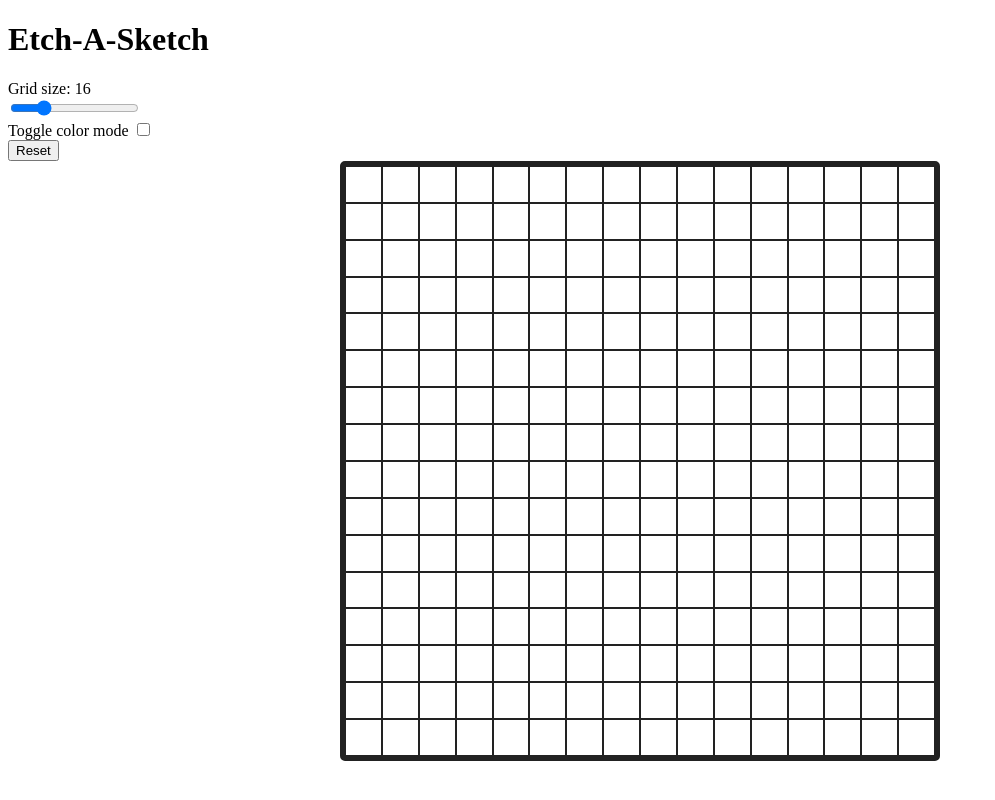
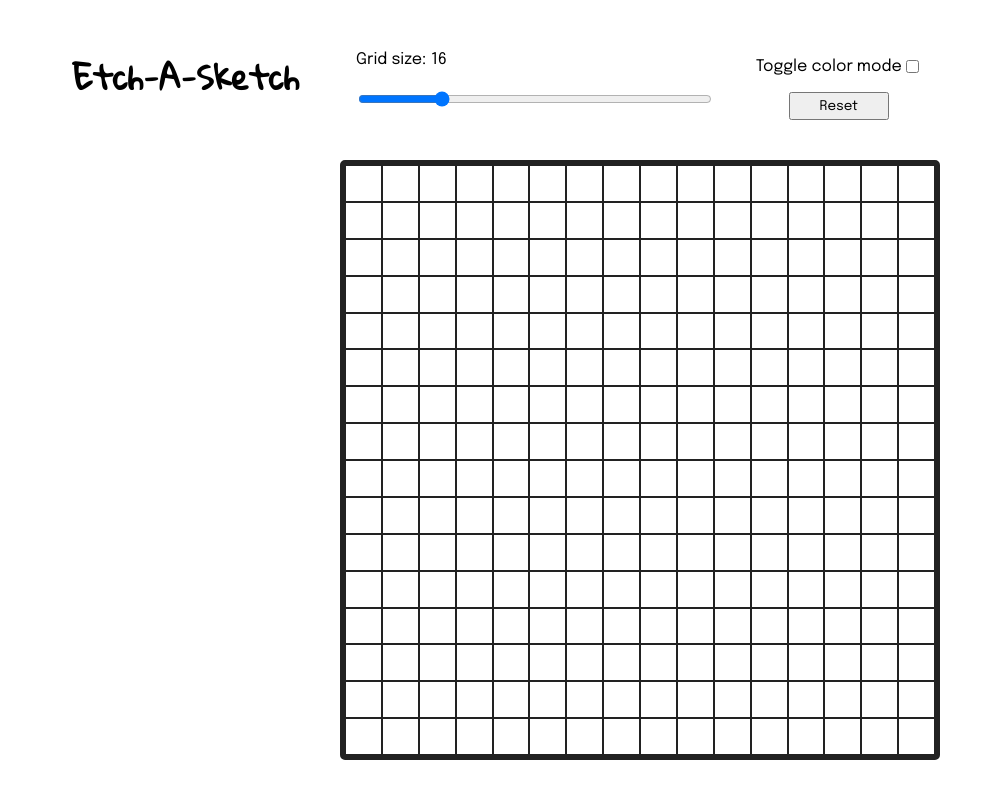
Before and after one commit to matheussilvaesousa/etch-a-sketch, a plain HTML site: page index.html in a window 1280 px wide. Shown: the whole page, without its empty margins (0-995 px from the left). Drawn offline with Linux system fonts and the light colour scheme.

Commit message:
Give the project a proper layout and UI

```diff
--- a/index.html
+++ b/index.html
@@ -3,6 +3,14 @@
   <head>
     <meta charset="UTF-8" />
     <meta name="viewport" content="width=device-width, initial-scale=1.0" />
+    <link
+      href="https://fonts.googleapis.com/css2?family=Gloria+Hallelujah&display=swap"
+      rel="stylesheet"
+    />
+    <link
+      href="https://fonts.googleapis.com/css2?family=Epilogue:wght@400;700&display=swap"
+      rel="stylesheet"
+    />
     <link rel="stylesheet" href="main.css" />
     <title>Etch-A-Sketch</title>
   </head>
@@ -12,16 +20,18 @@
       <div id="nav">
         <div id="slider-container">
           <div id="slider-title">
-            Grid size: <span id="slider-value">16</span>
+            Grid size:<span id="slider-value">16</span>
           </div>
           <input id="slider" type="range" min="2" max="64" value="16" />
         </div>
-        <div id="color-container">
-          <label for="color">Toggle color mode</label>
-          <input id="color" type="checkbox" name="color" />
-        </div>
-        <div id="reset-container">
-          <button id="reset">Reset</button>
+        <div id="settings-container">
+          <div id="color-container">
+            <label id="color-label" for="color">Toggle color mode</label>
+            <input id="color" type="checkbox" name="color" />
+          </div>
+          <div id="reset-container">
+            <button id="reset">Reset</button>
+          </div>
         </div>
       </div>
     </header>
--- a/main.css
+++ b/main.css
@@ -4,26 +4,82 @@
   box-sizing: border-box;
 }
 
+header {
+  display: flex;
+  justify-content: start;
+  height: 80px;
+  margin: 3vh 5vw 7vh 5vw;
+}
+
+header #logo {
+  font-family: "Gloria Hallelujah", cursive;
+  width: 25%;
+}
+
+header #nav {
+  display: flex;
+  height: 100%;
+  justify-content: start;
+  margin: 2vh 0 3vh 0;
+  width: 50%;
+}
+
+header #slider-container {
+  display: flex;
+  flex-direction: column;
+  flex-grow: 1;
+  height: 100%;
+  justify-content: space-around;
+  padding-right: 5vh;
+  width: 70%;
+}
+
+header #slider-title {
+  display: inline-flex;
+  font-family: "Epilogue", sans-serif;
+}
+
+header #slider-value {
+  margin-left: 5px;
+}
+
+header #settings-container {
+  align-items: center;
+  display: flex;
+  flex-direction: column;
+  width: 30%;
+}
+
+header #color-container {
+  align-items: center;
+  display: flex;
+  flex-direction: row;
+  height: 100%;
+  justify-content: center;
+}
+
+header #color-container #color-label {
+  font-family: "Epilogue", sans-serif;
+}
+
+header #reset-container {
+  align-items: center;
+  display: flex;
+  flex-direction: column;
+  width: 100%;
+}
+
+header #reset {
+  font-family: "Epilogue", sans-serif;
+  max-width: 100px;
+  padding: 5px 0 5px 0;
+  text-align: center;
+  width: 100px;
+}
+
 main {
   display: flex;
   justify-content: center;
-}
-.white-squares {
-  background-color: #fff;
-  border: 1px solid #222;
-}
-
-.black-border {
-  border: 5px solid #222;
-}
-
-.gray-squares {
-  background-color: #ddd;
-  border: 1px solid #fff;
-}
-
-.gray-border {
-  border: 5px solid #bbb;
 }
 
 main .grid-container {
@@ -35,3 +91,21 @@ main .grid-container {
   height: 600px;
   width: 600px;
 }
+
+.white-squares {
+  background-color: #fff;
+  border: 1px solid #222;
+}
+
+.black-border {
+  border: 5px solid #222;
+}
+
+.gray-squares {
+  background-color: rgb(228, 228, 228);
+  border: 1px solid #fff;
+}
+
+.gray-border {
+  border: 5px solid #ddd;
+}
--- a/script.js
+++ b/script.js
@@ -11,6 +11,7 @@ displayGrid();
 slider.addEventListener("input", displaySliderValue);
 slider.addEventListener("input", displayGrid);
 reset.addEventListener("click", displayGrid);
+color.addEventListener("click", displayGrid);
 color.addEventListener("change", setColor);
 
 function displaySliderValue() {
```
